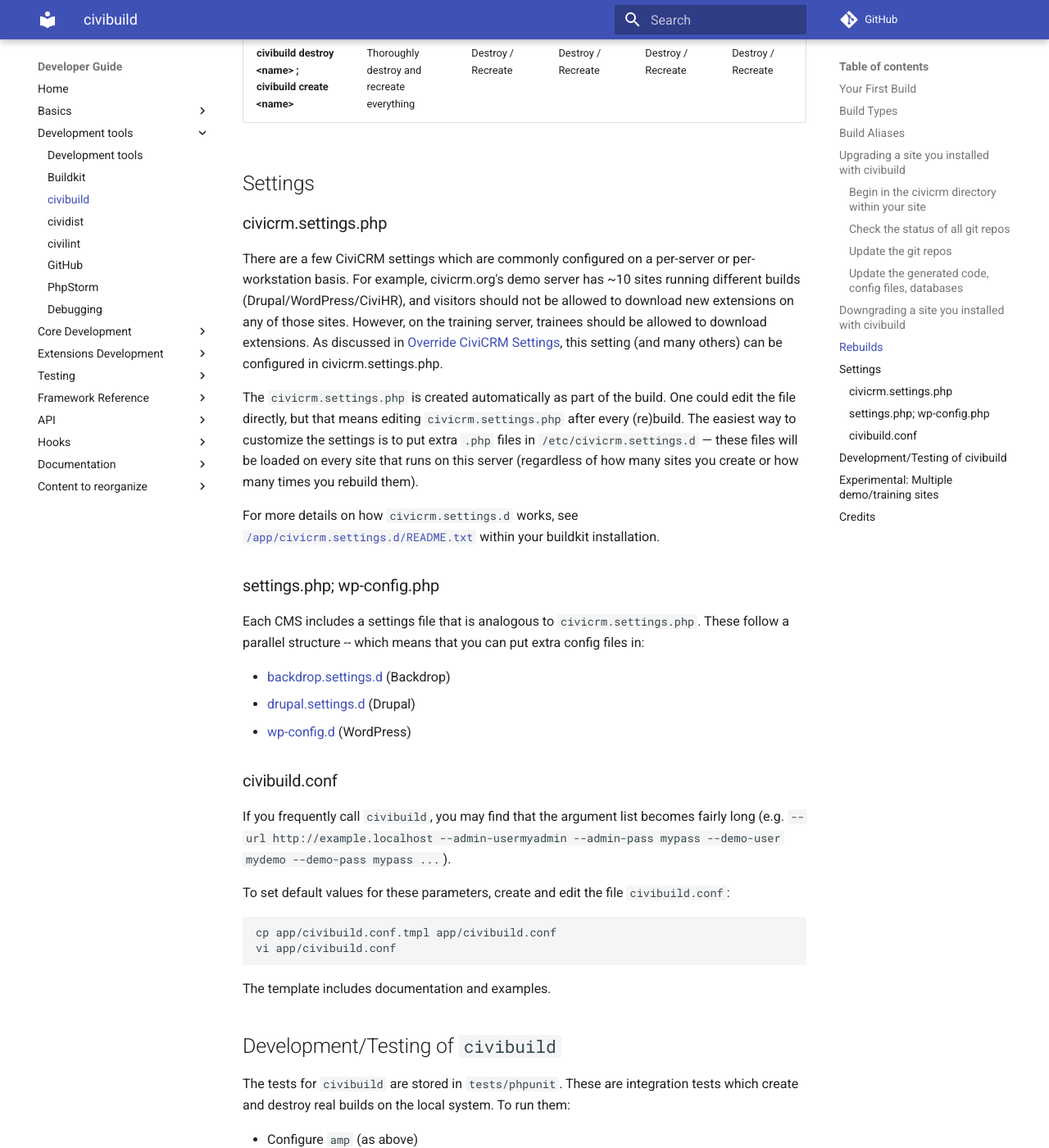
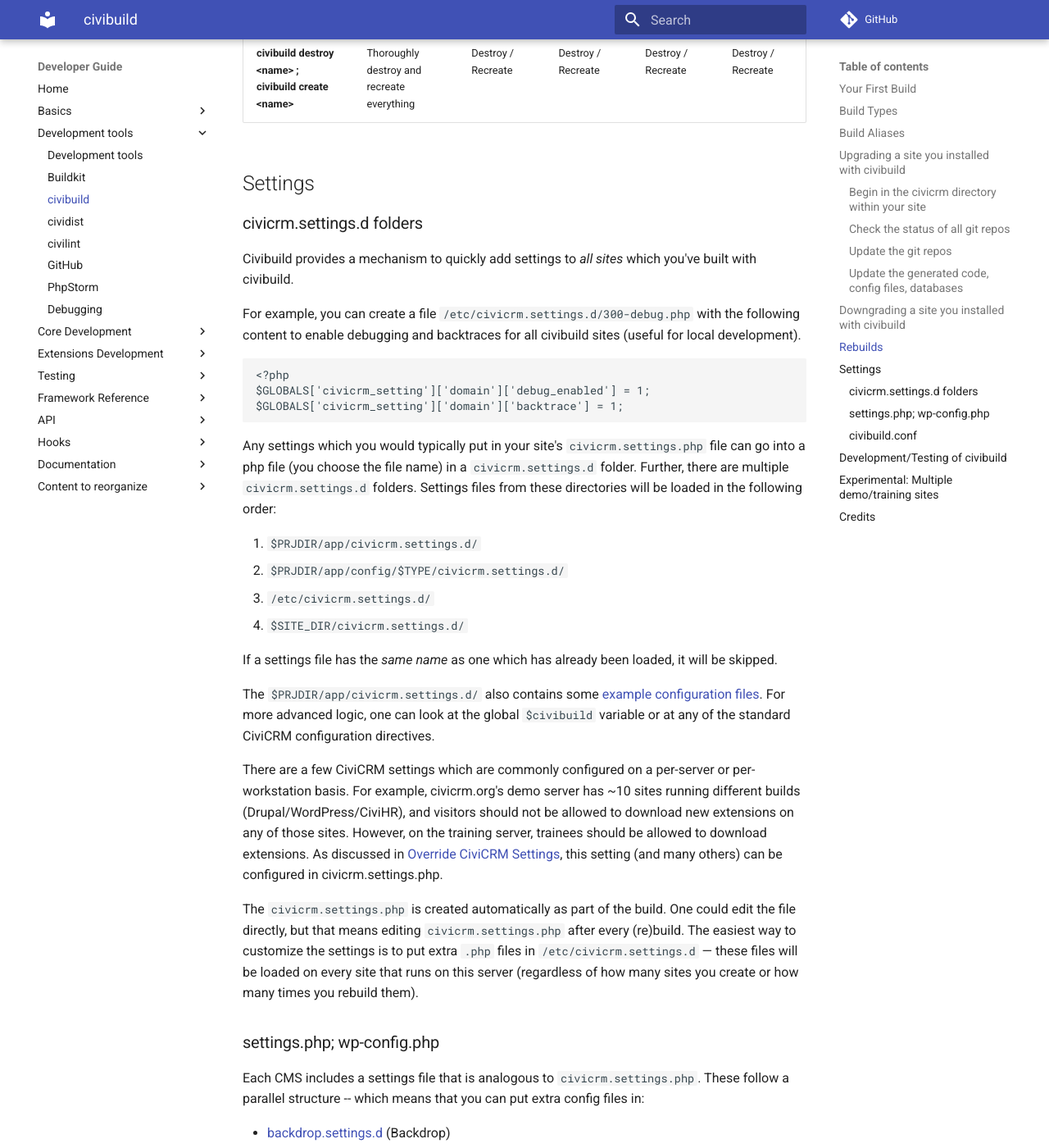
Before and after one commit to civicrm/civicrm-dev-docs, an MkDocs documentation site: the page built from docs/tools/civibuild.md, in a window 1280 px wide and 1400 px high, scrolled down 5827 px. Shown: the whole window at 82% size. Built offline with MkDocs 1.6.1 and Material for MkDocs 9.7.7, drawn with Linux system fonts in a browser that asks for light colours; comment, search, counter and statistics services are not loaded; old or Windows-style settings are respelled for this version of MkDocs.

Commit message:
civibuild - Add more info about civicrm.settings.d

````diff
--- a/docs/tools/civibuild.md
+++ b/docs/tools/civibuild.md
@@ -262,7 +262,29 @@
 
 ## Settings {:#settings}
 
-### civicrm.settings.php {:#settings-civicrm}
+### civicrm.settings.d folders {:#settings-civicrm}
+
+Civibuild provides a mechanism to quickly add settings to *all sites* which you've built with civibuild.
+
+For example, you can create a file `/etc/civicrm.settings.d/300-debug.php` with the following content to enable debugging and backtraces for all civibuild sites (useful for local development).
+
+```php
+<?php
+$GLOBALS['civicrm_setting']['domain']['debug_enabled'] = 1;
+$GLOBALS['civicrm_setting']['domain']['backtrace'] = 1;
+```
+
+Any settings which you would typically put in your site's `civicrm.settings.php` file can go into a php file (you choose the file name) in a `civicrm.settings.d` folder. Further, there are multiple `civicrm.settings.d` folders. Settings files from these directories will be loaded in the following order:
+
+1. `$PRJDIR/app/civicrm.settings.d/`
+1. `$PRJDIR/app/config/$TYPE/civicrm.settings.d/`
+1. `/etc/civicrm.settings.d/`
+1. `$SITE_DIR/civicrm.settings.d/`
+
+If a settings file has the *same name* as one which has already been loaded, it will be skipped.
+
+The `$PRJDIR/app/civicrm.settings.d/` also contains some [example configuration files](https://github.com/civicrm/civicrm-buildkit/tree/master/app/civicrm.settings.d). For more advanced logic, one can look at the global `$civibuild` variable or at any of the standard CiviCRM configuration directives.
+
 
 There are a few CiviCRM settings which are commonly configured on a per-server
 or per-workstation basis. For example, civicrm.org's demo server has ~10
@@ -280,9 +302,8 @@
 on every site that runs on this server (regardless of how many sites you
 create or how many times you rebuild them).
 
-For more details on how `civicrm.settings.d` works, see
-[`/app/civicrm.settings.d/README.txt`](https://github.com/civicrm/civicrm-buildkit/blob/master/app/civicrm.settings.d/README.txt)
-within your buildkit installation.
+
+
 
 ### settings.php; wp-config.php {:#settings-cms}
 
````
